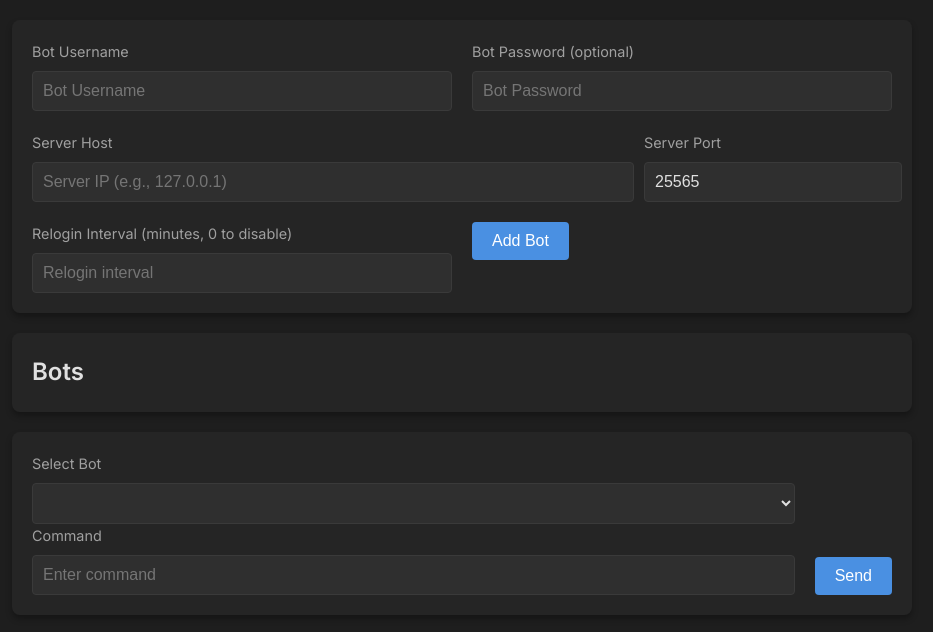
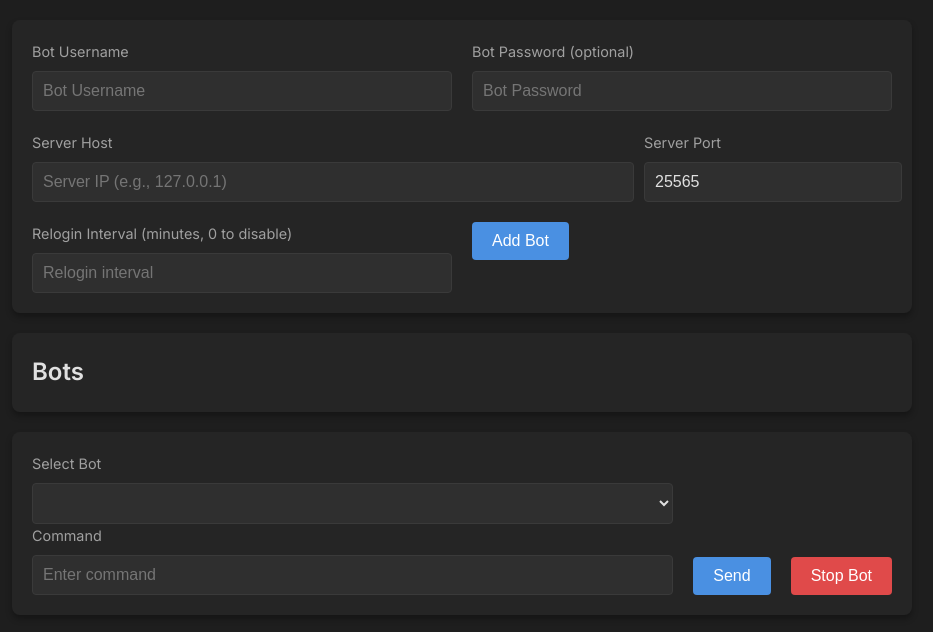
Before and after one commit to Behruzbek-hw/server-bot, a website: page public/index.html in a window 1280 px wide. Shown: the part 87-719 px from the top of the page, without its empty margins (178-1111 px from the left). Drawn offline with Linux system fonts and the light colour scheme.

Commit message:
Update index.html

```diff
--- a/public/index.html
+++ b/public/index.html
@@ -117,6 +117,7 @@
 
     .bot-list-section li button {
       background-color: #e04a4a;
+      margin-left: 10px;
     }
 
     .bot-list-section li button:hover {
@@ -125,7 +126,7 @@
 
     .command-section {
       display: grid;
-      grid-template-columns: 1fr auto;
+      grid-template-columns: 1fr auto auto;
       gap: 20px;
       align-items: end;
     }
@@ -157,6 +158,14 @@
 
     .status-log::-webkit-scrollbar-thumb:hover {
       background: #357abd;
+    }
+
+    .stop-button {
+      background-color: #e04a4a;
+    }
+
+    .stop-button:hover {
+      background-color: #bd3535;
     }
 
     @media (max-width: 600px) {
@@ -223,6 +232,7 @@
         <input type="text" id="command" placeholder="Enter command">
       </div>
       <button onclick="sendCommand()">Send</button>
+      <button class="stop-button" onclick="stopBot()">Stop Bot</button>
     </div>
 
     <div class="section">
@@ -346,6 +356,19 @@
         ws.send(JSON.stringify({ type: 'sendCommand', username, command }));
       }
     }
+
+    function stopBot() {
+      if (!ws || ws.readyState !== WebSocket.OPEN) {
+        alert('WebSocket is not connected. Please try again later.');
+        return;
+      }
+      const username = document.getElementById('botSelect').value;
+      if (username) {
+        ws.send(JSON.stringify({ type: 'stopBot', username }));
+      } else {
+        alert('Please select a bot to stop');
+      }
+    }
   </script>
 </body>
 </html>
```
